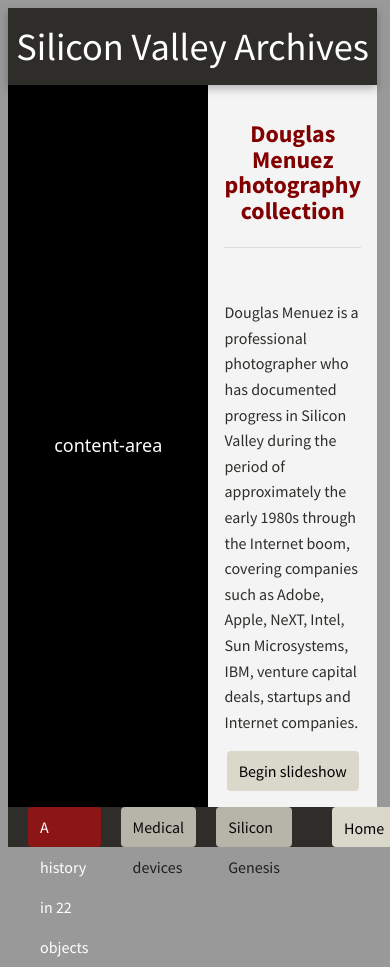
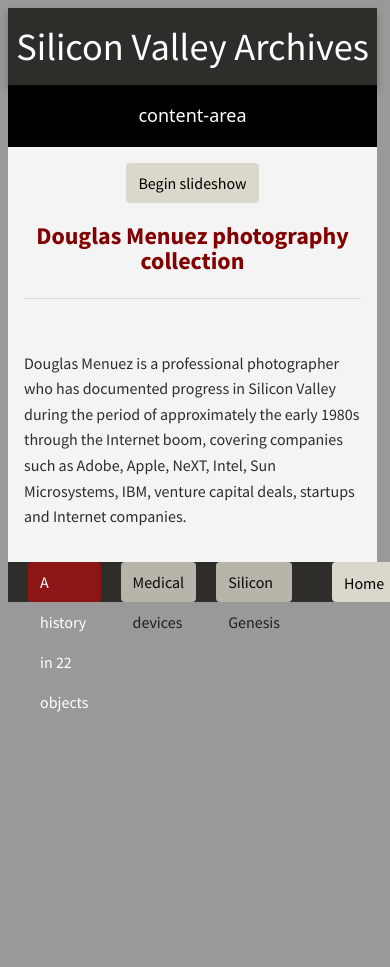
Before and after one commit to sul-dlss/wallscreens, a Jekyll site: the page built from _wallscreens/silicon-valley/menuez_slideshow_index.html, in a window 390 px wide. Built offline with Jekyll 4.4.1, drawn with Linux system fonts in a browser that asks for light colours; after the commit the page ends 900 px from its top, so only the background shows below that.

Commit message:
Sprinkle some CSS to rearrange the grid for mobile views

```diff
--- a/css/wallscreens/styles.css
+++ b/css/wallscreens/styles.css
@@ -46,6 +46,22 @@ pre {
     height: var(--wallscreen-height);
     width: var(--wallscreen-width);
   }
+}
+
+@media only screen and (max-width: 768px) {
+  .wallscreen {
+    height: auto;
+    width: 100%;
+
+    grid-template: "title title" auto
+                   "content content" auto
+                   "card card" auto
+                   "interaction interaction" auto / 2fr 1fr !important;
+   }
+
+   .card-nav {
+     order: -1;
+   }
 }
 
 .title-area,
```
